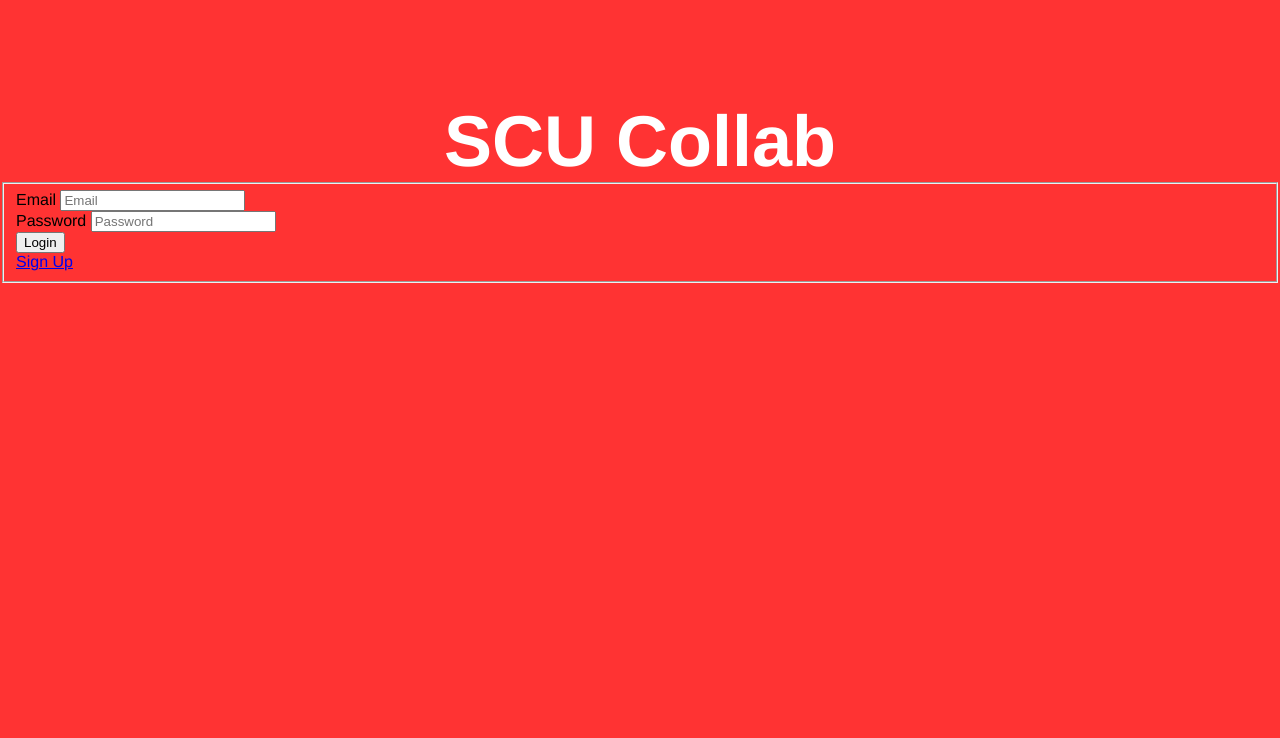
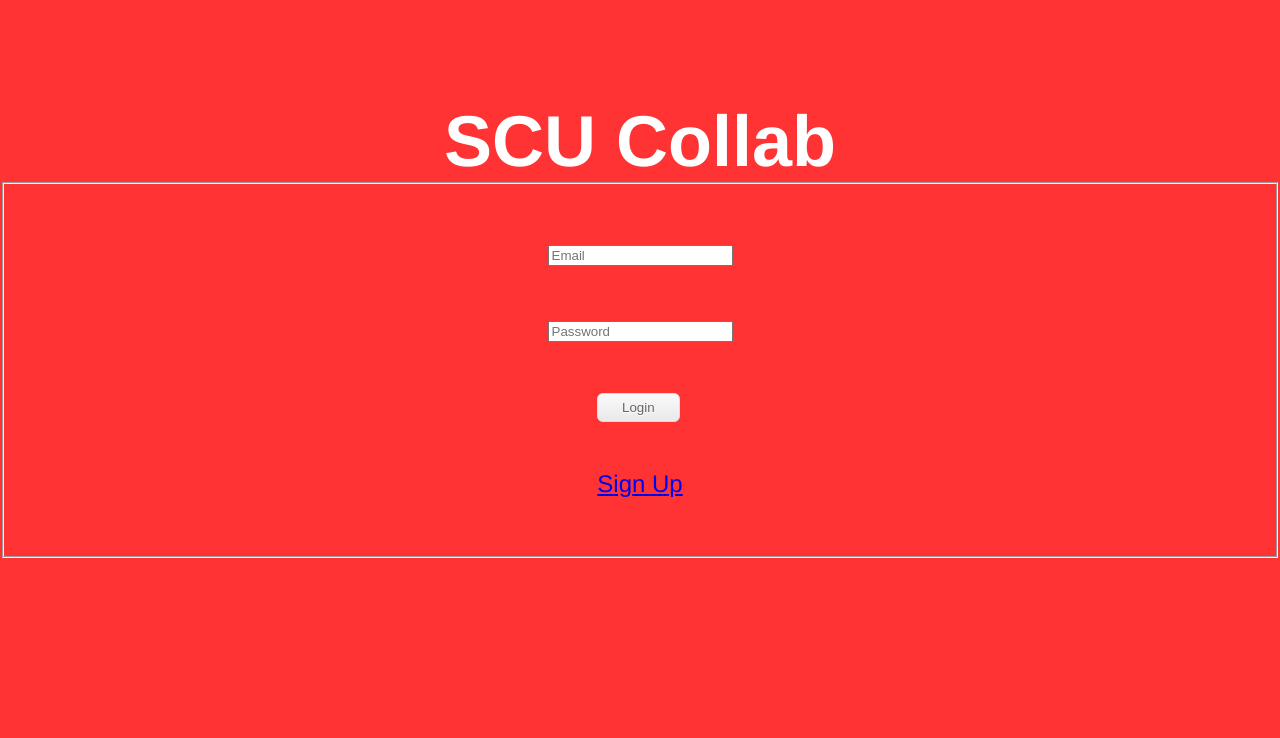
Before and after one commit to kwcai/SCU_Collab, a PHP site: page /index.html in a window 1280 px wide. Shown: the top 738 px of the page. Run offline with PHP 8.4, Linux system fonts and the light colour scheme; some libraries are stand-ins or nearby versions.

Commit message:
styled index, newgroup, register

```diff
--- a/project/index.html
+++ b/project/index.html
@@ -21,16 +21,18 @@
 			<div id="form">
 				<form name = "log" method = "post" data-ajax="false">
 					<fieldset>
-						<div data-role="ui-fieldcontain">
-							<label for="email">Email</label>
+						<div class="input" data-role="ui-fieldcontain">
+							<!--<label for="email">Email</label>-->
 							<input type="text" name="email" placeholder="Email" />
 						</div>
-						<div data-role="ui-fieldcontain">
-							<label for="password">Password</label>
-							<input type="text" name="password" placeholder= "Password"></textarea>
+						<div class="input" data-role="ui-fieldcontain">
+							<!--<label for="password">Password</label>-->
+							<input type="text" name="password" placeholder= "Password">
 						</div>
-						<input type="submit" name="myLoginButton" value="Login" />
-						<div class"register">
+						<div class="login">
+							<input type="submit" name="myLoginButton" class="customButton" data-role="none" value="Login" />
+						</div>
+						<div class="register">
 							<a href="register.php">Sign Up</a>
 						</div>
 					</fieldset>
--- a/project/newgroup.html
+++ b/project/newgroup.html
@@ -18,7 +18,6 @@
 	<script src="js/index.js"></script>
 </head>
 <body>
-
 	<div data-role="page" id="create-group">
 		<div data-role="header">
 			<h1>Create a New Group</h1>
@@ -33,14 +32,14 @@
 						<input type="text" name="g_name" placeholder="Group Name" />
 					</div>
 					<div data-role="ui-fieldcontain">
-						<label for="description">Description</label>
+						<label for="description">Group Description</label>
 						<textarea rows="5" name="description" placeholder= "Group Description"></textarea>
 					</div>
 					<div data-role="ui-fieldcontain">
 						<label for="password">Group Password</label>
 						<input type="password" name="password" placeholder= "Group Password" />
 					</div>
-					<input type="submit" value="Submit" >
+					<input type="submit" value="Submit" class="customButton" data-rule="none">
 				</fieldset>
 			</form>
 		</div>
--- a/project/register.html
+++ b/project/register.html
@@ -15,7 +15,7 @@
 <body>
 	<div data-role="page" id="register">
 		<div data-role="header">
-			<h2>Enter your information</h2>
+			<h1>Enter your information</h1>
 		</div>
 
 		<div id="form">
@@ -37,7 +37,7 @@
 						<label for="password">Password</label>
 						<input type="text" name="password" placeholder= "Password"></textarea>
 					</div>
-					<input type="submit" name="reg_button" value="Register">
+					<input type="submit" name="reg_button" class="customButton" data-rule="none" value="Register">
 				</fieldset>
 			</form>
 		</div>
--- a/project/styles.css
+++ b/project/styles.css
@@ -37,11 +37,11 @@ h2 {
 }
 
 .input {
-	position: relative;
-	margin: 2em auto 2em auto;
-	width: 100%;
-	text-align: center;
-	font-size: 1.5em;
+	position: relative !important;
+	margin: 2em auto 2em auto !important;
+	width: 100% !important;
+	text-align: center !important;
+	font-size: 1.5em !important;
 }
 
 .login, .register {
@@ -52,7 +52,15 @@ h2 {
 	font-size: 1.5em;
 }
 
-#loginButton {
+label {
+	text-align: center;
+	font-weight: bold;
+	font-size: 2em !important;
+	color: black;
+	margin: 0px;
+}
+
+.customButton {
 	-moz-box-shadow:inset 0px 1px 0px 0px #ffffff;
 	-webkit-box-shadow:inset 0px 1px 0px 0px #ffffff;
 	box-shadow:inset 0px 1px 0px 0px #ffffff;
```
Also changed, not shown: other parts of project/styles.css (+13 -20 lines).
